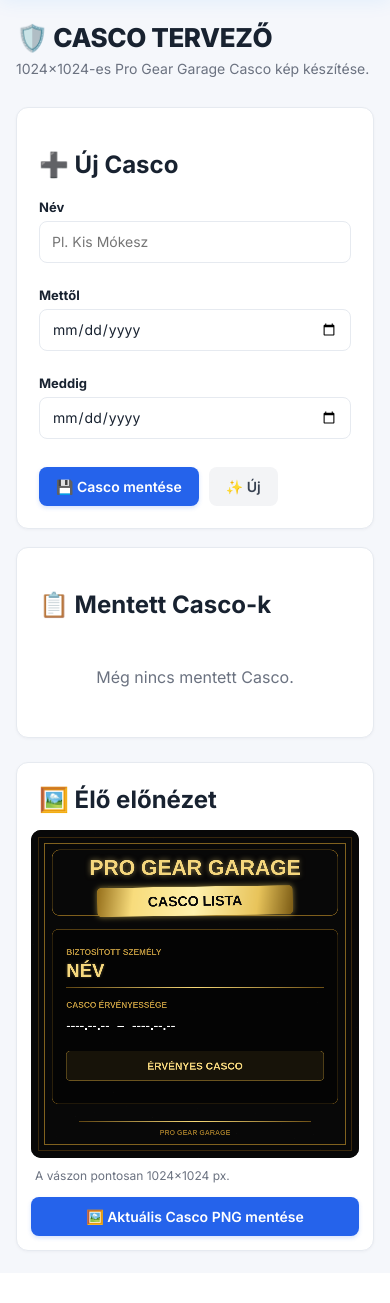
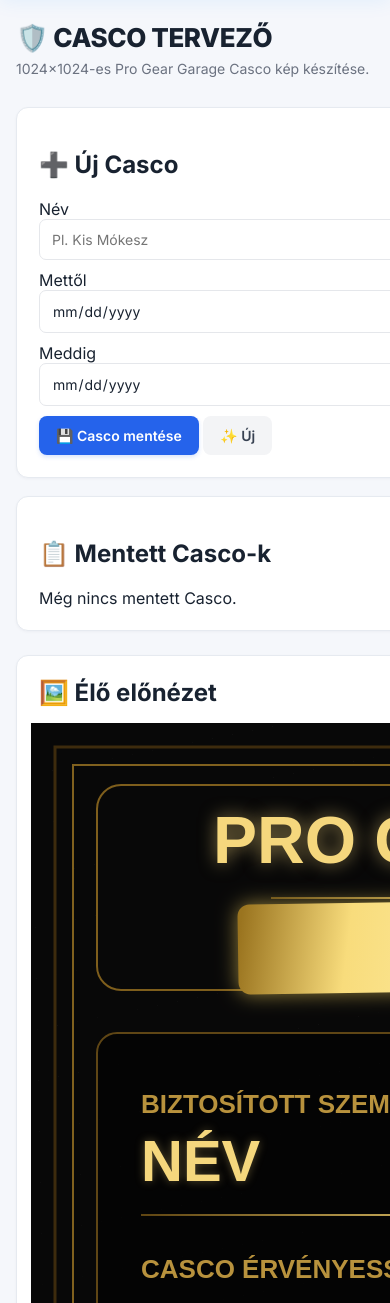
Before and after one commit to kismok/nevsor-weboldal, a Flask app: page /casco in a window 390 px wide; the page is wider, and only the part inside the window is pictured. Shown: the part 127-1430 px from the top of that part. Before the commit the page ends 1380 px from the top of that part, so only its background shows below. Run offline with Flask 3, Linux system fonts and the light colour scheme; the visitor is signed in with stand-in values (Sample User, id 1); data that the repository does not hold is empty.

Commit message:
Update style.css

```diff
--- a/static/style.css
+++ b/static/style.css
@@ -1712,136 +1712,9 @@ header > div[style*="font-weight:700"] {
     font-weight: 900 !important;
 }
 
-/* =====================================================
-   CASCO TERVEZŐ - ÚJ FUNKCIÓ
-   Csak az új Casco oldal stílusai.
-   A meglévő stílusokhoz nem nyúl.
-===================================================== */
-
-.casco-page {
-    width: 100%;
-}
-
-.casco-editor-grid {
-    display: grid;
-    grid-template-columns: minmax(320px, 1fr) minmax(420px, 1fr);
-    gap: 24px;
-    align-items: start;
-}
-
-.casco-form-card,
-.casco-list-card,
-.casco-preview-card {
-    background: var(--card);
-    border: 1px solid var(--border);
-    border-radius: 12px;
-    box-shadow: 0 1px 3px rgba(15, 23, 42, 0.04);
-}
-
-.casco-form-inner,
-.casco-list-inner {
-    padding: 22px;
-}
-
-.casco-form-grid {
-    display: grid;
-    gap: 14px;
-}
-
-.casco-form-grid label {
-    display: block;
-    margin-bottom: 6px;
-    font-size: 13px;
-    font-weight: 700;
-}
-
-.casco-form-grid input {
-    width: 100%;
-    min-height: 42px;
-    box-sizing: border-box;
-    padding: 10px 12px;
-    border: 1px solid var(--border);
-    border-radius: 8px;
-    background: #fff;
-    color: var(--text);
-}
-
-.casco-form-actions {
-    display: flex;
-    gap: 10px;
-    flex-wrap: wrap;
-    margin-top: 4px;
-}
-
-.casco-preview-card {
-    padding: 14px;
-}
-
-.casco-canvas-wrap {
-    width: 100%;
-    aspect-ratio: 1 / 1;
-    background: #080808;
-    border-radius: 10px;
-    overflow: hidden;
-}
-
-#cascoCanvas {
-    display: block;
-    width: 100%;
-    height: 100%;
-}
-
-.casco-preview-note {
-    margin: 10px 4px 2px;
-    color: var(--muted);
-    font-size: 12px;
-}
-
-.casco-items {
-    display: grid;
-    gap: 12px;
-}
-
-.casco-item {
-    border: 1px solid var(--border);
-    border-radius: 10px;
-    padding: 14px;
-    background: #fff;
-}
-
-.casco-item-head {
-    display: flex;
-    justify-content: space-between;
-    align-items: center;
-    gap: 12px;
-}
-
-.casco-item-name {
-    font-weight: 800;
-    font-size: 16px;
-}
-
-.casco-item-dates {
-    margin-top: 6px;
-    color: var(--muted);
-    font-size: 13px;
-}
-
-.casco-item-actions {
-    display: flex;
-    gap: 8px;
-    flex-wrap: wrap;
-    margin-top: 12px;
-}
-
-.casco-empty {
-    padding: 28px;
-    text-align: center;
-    color: var(--muted);
-}
-
-@media (max-width: 950px) {
-    .casco-editor-grid {
-        grid-template-columns: 1fr;
-    }
-}
+
+/* =====================================================
+   CASCO TERVEZŐ - HOZZÁADOTT STÍLUSOK
+   A meglévő alapstílusok változatlanok.
+===================================================== */
+.casco-editor-grid{display:grid;grid-template-columns:minmax(420px,1fr) minmax(420px,1fr);gap:24px;align-items:start}.casco-form-card,.casco-list-card,.casco-preview-card{background:var(--card);border:1px solid var(--border);border-radius:12px;box-shadow:0 1px 3px rgba(15,23,42,.04)}.casco-form-inner,.casco-list-inner{padding:22px}.casco-preview-card{padding:14px}.casco-preview-note{font-size:12px;color:var(--muted);margin-top:8px;text-align:center}@media(max-width:1000px){.casco-editor-grid{grid-template-columns:1fr}}
```
